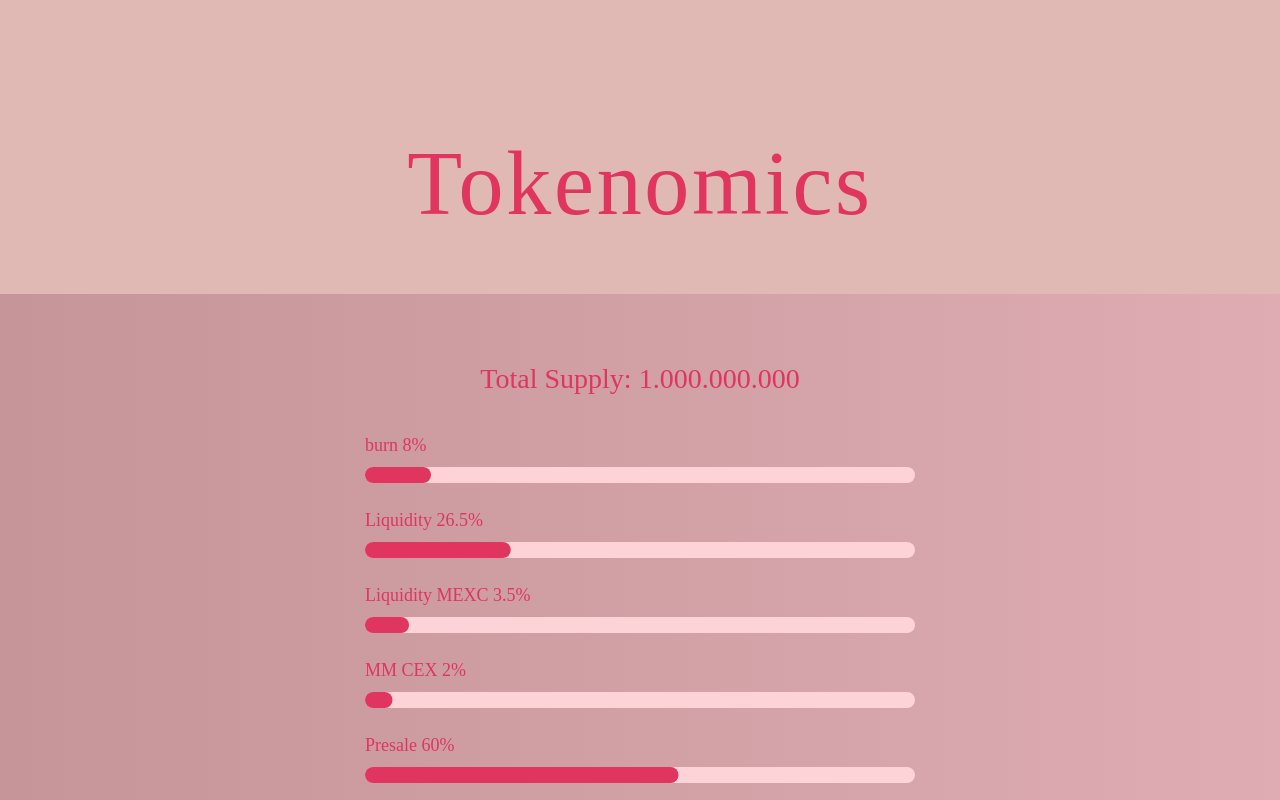
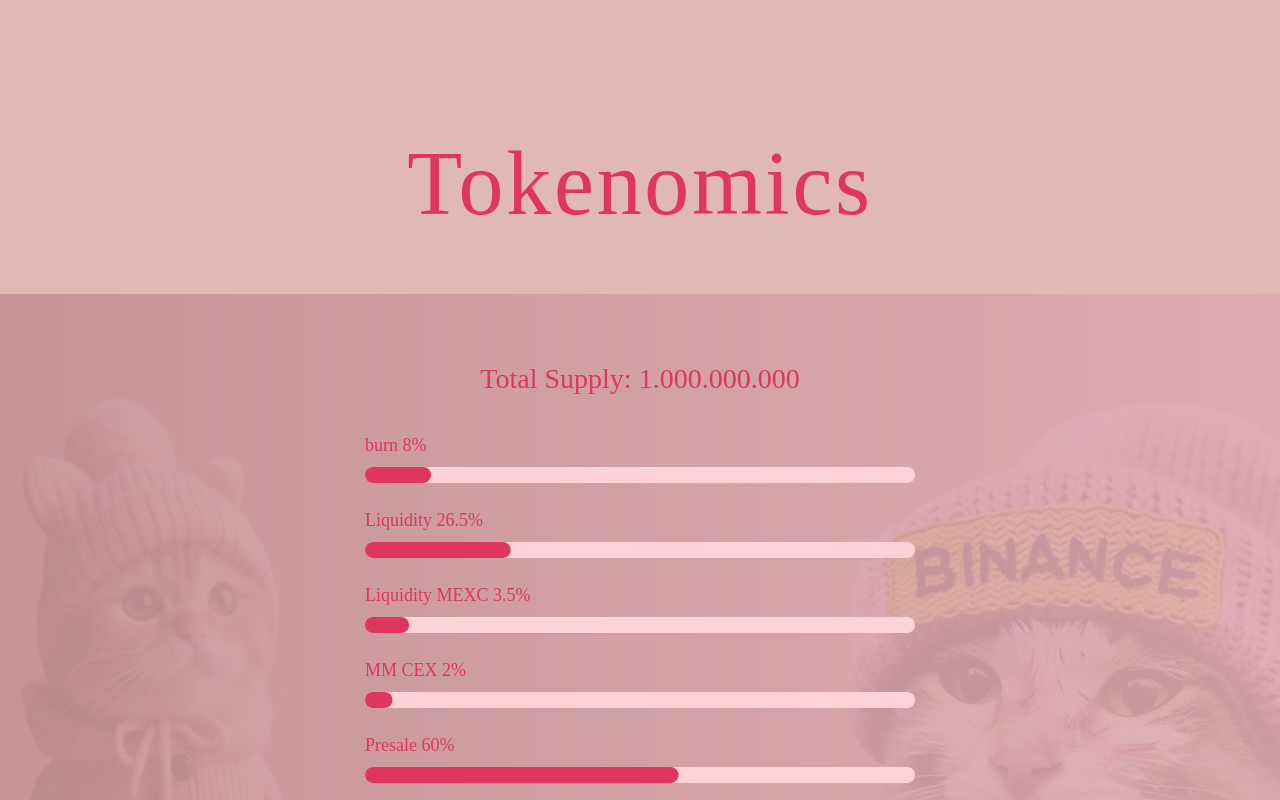
Before and after one commit to protapkrghosh/catwifhat, a React (Vite) app: page / in a window 1280 px wide. Shown: the part 1660-2460 px from the top of the page. Built offline with nearby package versions, Linux system fonts and the light colour scheme; a web font is replaced by a local one.

Commit message:
added tokenomics

```diff
--- a/src/components/sections/Tokenomics/Tokenomics.jsx
+++ b/src/components/sections/Tokenomics/Tokenomics.jsx
@@ -1,9 +1,11 @@
-import { Progress } from "@/components/ui/progress"
-import Container from '../Container/Container';
-import { IoCopy } from "react-icons/io5";
-import { MdLibraryAddCheck } from "react-icons/md";
 import { useState } from 'react';
 import toast from 'react-hot-toast';
+import { IoCopy } from "react-icons/io5";
+import Container from '../Container/Container';
+import { MdLibraryAddCheck } from "react-icons/md";
+import { Progress } from "@/components/ui/progress"
+import catLeft from "@/assets/tokenomics/image1.png"
+import catRight from "@/assets/tokenomics/GJ.png"
 
 const Tokenomics = () => {
   const [copied, setCopied] = useState(false);
@@ -23,9 +25,9 @@ const Tokenomics = () => {
   };
 
   return (
-    <div className='lg:mt-[150px]'>
+    <div className='lg:mt-[150px] overflow-hidden'>
       {/* <Container> */}
-        <div>
+      <div className='-mb-[610px] 2xl:-mb-[610px]'>
         <p className='text-[#DF355F] text-center text-[90px] leading-[108px] tracking-[2.7px] mb-14'>Tokenomics</p>
 
         <div className='text-[#DF355F] bg-gradient-to-r from-[#C5959A] to-[#DEACB2] pt-16 pb-20'>
@@ -64,6 +66,12 @@ const Tokenomics = () => {
           </div>
         </div>
       </div>
+
+      {/* Image */}
+      <div className='flex justify-between'>
+        <img src={catLeft} alt="Image" className=''/>
+        <img src={catRight} alt="Image" className=''/>
+      </div>
       {/* </Container> */}
     </div>
   );
```
Lines whose indentation alone changed are shown as unchanged.
